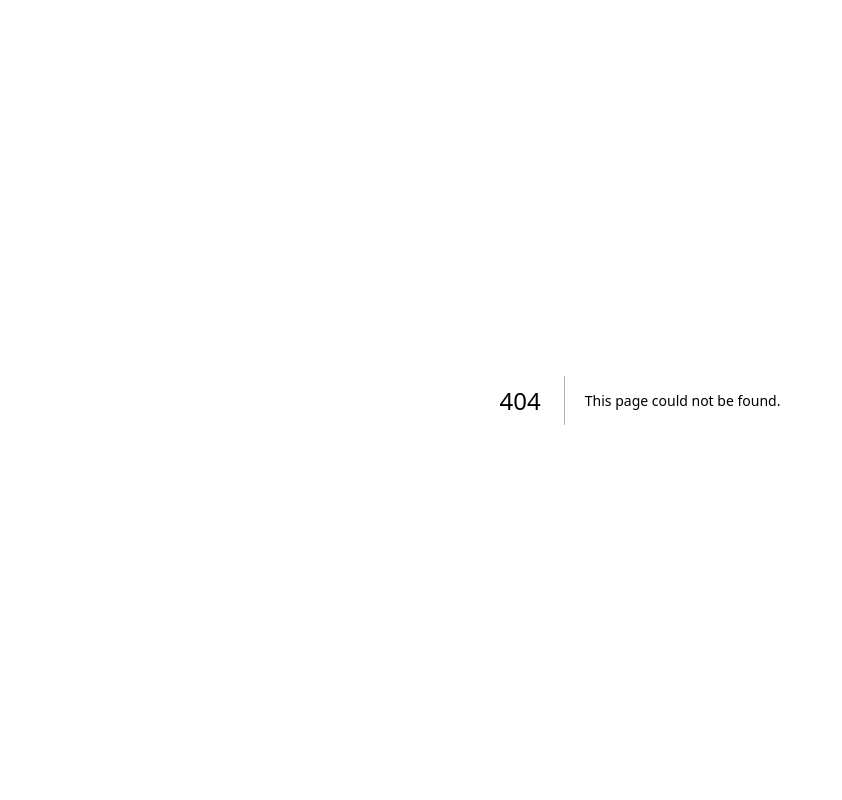
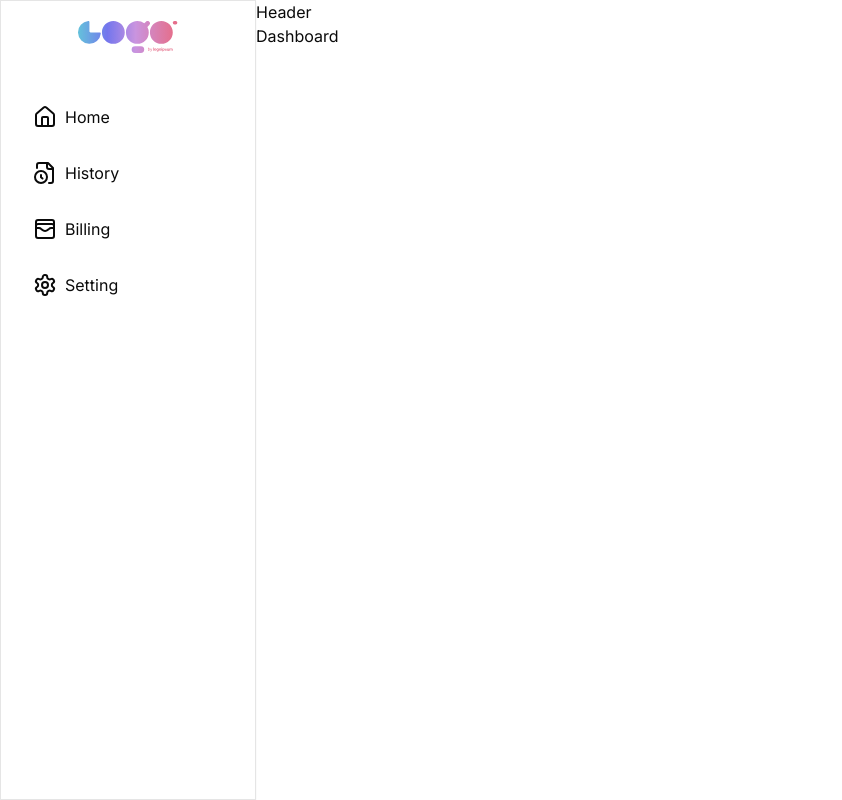
Before and after one commit to heyibad/ai-content-generator, a Next.js app: page /dashboard in a window 1280 px wide. Before the commit this address had no page. Shown: the whole page, without its empty margins (0-842 px from the left). Built offline with nearby package versions, Linux system fonts and the light colour scheme.

Commit message:
Customize a Slider

```diff
--- a/package.json
+++ b/package.json
@@ -11,8 +11,10 @@
   "dependencies": {
     "@clerk/nextjs": "^5.3.1",
     "@radix-ui/react-icons": "^1.3.0",
+    "@radix-ui/react-slot": "^1.1.0",
     "class-variance-authority": "^0.7.0",
     "clsx": "^2.1.1",
+    "lucide-react": "^0.428.0",
     "next": "14.2.5",
     "react": "^18",
     "react-dom": "^18",
--- /dev/null
+++ b/src/app/dashboard/_components/Header.tsx
@@ -0,0 +1,9 @@
+import React from 'react'
+
+function Header() {
+  return (
+    <div>Header</div>
+  )
+}
+
+export default Header
--- /dev/null
+++ b/src/app/dashboard/_components/SideNav.tsx
@@ -0,0 +1,52 @@
+import { FileClock, Home, Settings, WalletCards } from "lucide-react";
+import Image from "next/image";
+import Link from "next/link";
+import React from "react";
+
+function SideNav() {
+    const MenuList = [
+        {
+            name: "Home",
+            icon: Home,
+            path: "/dashboard",
+        },
+        {
+            name: "History",
+            icon: FileClock,
+            path: "/dashboard/history",
+        },
+        {
+            name: "Billing",
+            icon: WalletCards,
+            path: "/dashboard/billing",
+        },
+        {
+            name: "Setting",
+            icon: Settings,
+            path: "/dashboard/setting",
+        },
+    ];
+    return (
+        <div className="h-screen p-5 shadow-sm border">
+            <div className="flex justify-center">
+                <Image src={"/logo.svg"} alt="logo" width={100} height={100} />
+            </div>
+            <div className="mt-10">
+                {MenuList.map((menu, index) => {
+                    return (
+                        <div key={index} className="flex gap-2 mb-2 p-3 hover:bg-primary hover:text-white hover:rounded-lg cursor-pointer">
+                            <menu.icon />
+                            <h2>
+                                <Link href={menu.path}>
+                                  {menu.name}
+                                  </Link>
+                            </h2>
+                        </div>
+                    );
+                })}
+            </div>
+        </div>
+    );
+}
+
+export default SideNav;
--- /dev/null
+++ b/src/app/dashboard/layout.tsx
@@ -0,0 +1,24 @@
+import React from "react";
+import SideNav from "./_components/SideNav";
+import Header from "./_components/Header";
+
+function Layout({
+    children,
+}: Readonly<{
+    children: React.ReactNode;
+}>) {
+    return (
+        <div>
+            <div className="md:w-64 hidden md:block fixed">
+                <SideNav />
+            </div>
+
+            <div className="md:ml-64 ">
+                <Header />
+                {children}
+            </div>
+        </div>
+    );
+}
+
+export default Layout;
--- /dev/null
+++ b/src/app/dashboard/page.tsx
@@ -0,0 +1,9 @@
+import React from 'react'
+
+function Dashboard() {
+  return (
+    <div>Dashboard</div>
+  )
+}
+
+export default Dashboard
--- /dev/null
+++ b/src/components/ui/button.tsx
@@ -0,0 +1,57 @@
+import * as React from "react"
+import { Slot } from "@radix-ui/react-slot"
+import { cva, type VariantProps } from "class-variance-authority"
+
+import { cn } from "@/lib/utils"
+
+const buttonVariants = cva(
+  "inline-flex items-center justify-center whitespace-nowrap rounded-md text-sm font-medium transition-colors focus-visible:outline-none focus-visible:ring-1 focus-visible:ring-ring disabled:pointer-events-none disabled:opacity-50",
+  {
+    variants: {
+      variant: {
+        default:
+          "bg-primary text-primary-foreground shadow hover:bg-primary/90",
+        destructive:
+          "bg-destructive text-destructive-foreground shadow-sm hover:bg-destructive/90",
+        outline:
+          "border border-input bg-background shadow-sm hover:bg-accent hover:text-accent-foreground",
+        secondary:
+          "bg-secondary text-secondary-foreground shadow-sm hover:bg-secondary/80",
+        ghost: "hover:bg-accent hover:text-accent-foreground",
+        link: "text-primary underline-offset-4 hover:underline",
+      },
+      size: {
+        default: "h-9 px-4 py-2",
+        sm: "h-8 rounded-md px-3 text-xs",
+        lg: "h-10 rounded-md px-8",
+        icon: "h-9 w-9",
+      },
+    },
+    defaultVariants: {
+      variant: "default",
+      size: "default",
+    },
+  }
+)
+
+export interface ButtonProps
+  extends React.ButtonHTMLAttributes<HTMLButtonElement>,
+    VariantProps<typeof buttonVariants> {
+  asChild?: boolean
+}
+
+const Button = React.forwardRef<HTMLButtonElement, ButtonProps>(
+  ({ className, variant, size, asChild = false, ...props }, ref) => {
+    const Comp = asChild ? Slot : "button"
+    return (
+      <Comp
+        className={cn(buttonVariants({ variant, size, className }))}
+        ref={ref}
+        {...props}
+      />
+    )
+  }
+)
+Button.displayName = "Button"
+
+export { Button, buttonVariants }
--- a/middleware.ts
+++ b/src/middleware.ts
@@ -1,6 +1,7 @@
 import { clerkMiddleware, createRouteMatcher } from "@clerk/nextjs/server";
 
 export default clerkMiddleware((auth, req) => {
+
     if (isProtectedRoute(req)) auth().protect();
 });
 const isProtectedRoute = createRouteMatcher(["/dashboard(.*)"
--- a/tailwind.config.ts
+++ b/tailwind.config.ts
@@ -25,7 +25,7 @@ const config = {
         background: "hsl(var(--background))",
         foreground: "hsl(var(--foreground))",
         primary: {
-          DEFAULT: "704ef8",
+          DEFAULT: "#704ef8",
           foreground: "hsl(var(--primary-foreground))",
         },
         secondary: {
```
Also changed, not shown: public/logo.svg (added), 1 other file (tests, documents, lock files or other folders).
